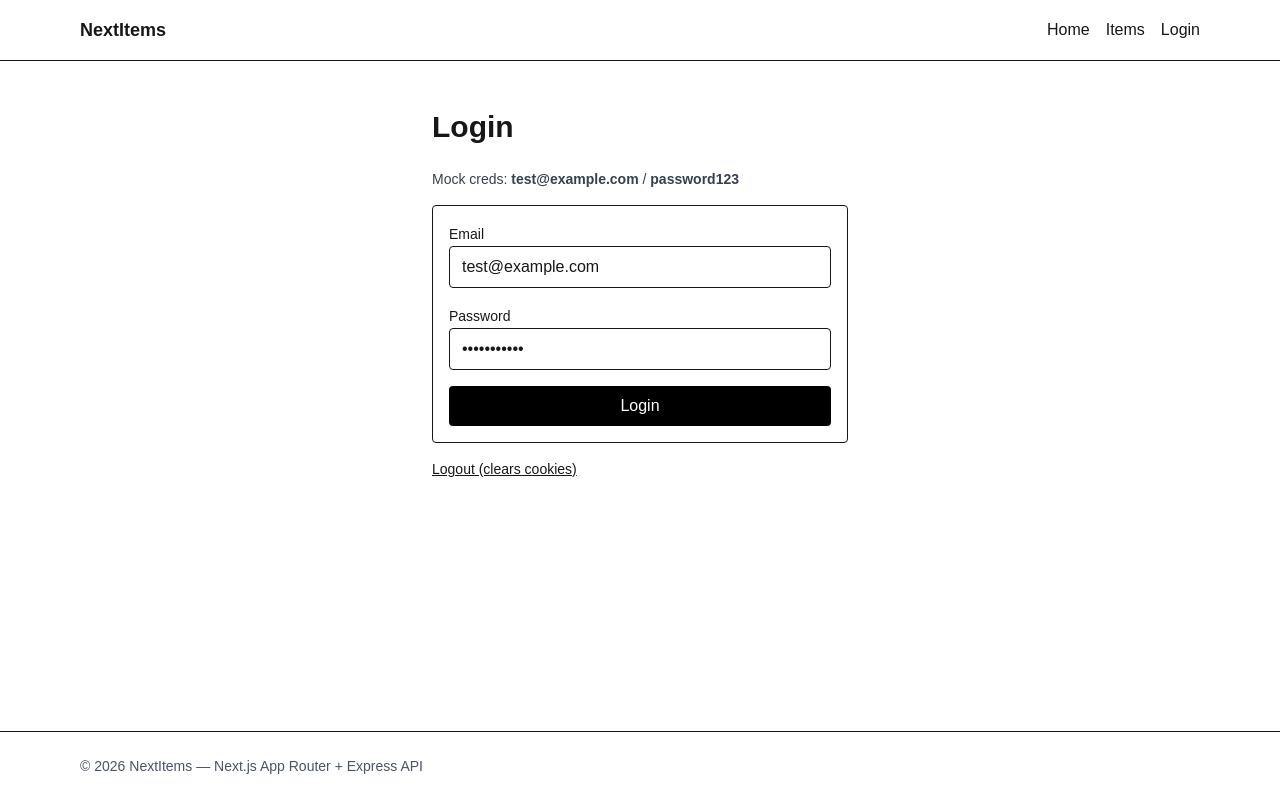
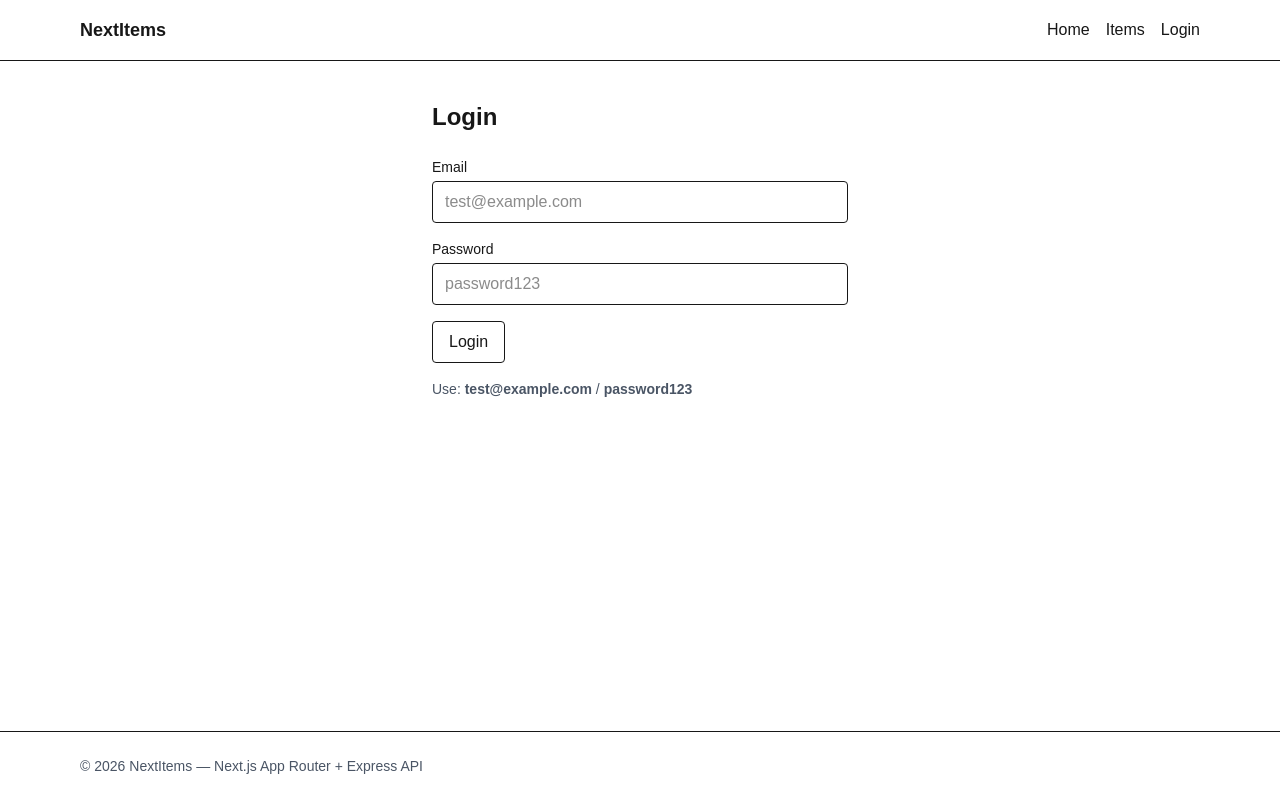
Before and after one commit to samiul1288/next-js-simple-project, a Next.js app: page /login in a window 1280 px wide. Built offline with nearby package versions, Linux system fonts and the light colour scheme; no server answers.

Commit message:
Fix login useSearchParams with Suspense

```diff
--- /dev/null
+++ b/app/login/LoginClient.tsx
@@ -0,0 +1,61 @@
+"use client";
+
+import { useSearchParams, useRouter } from "next/navigation";
+import { useState } from "react";
+import toast from "react-hot-toast";
+
+export default function LoginClient() {
+  const router = useRouter();
+  const searchParams = useSearchParams();
+  const next = searchParams.get("next") || "/items";
+
+  const [email, setEmail] = useState("");
+  const [password, setPassword] = useState("");
+
+  async function onSubmit(e: React.FormEvent) {
+    e.preventDefault();
+
+    const res = await fetch("/api/login", {
+      method: "POST",
+      headers: { "Content-Type": "application/json" },
+      body: JSON.stringify({ email, password }),
+    });
+
+    if (res.ok) {
+      toast.success("Login successful");
+      router.push(next);
+      router.refresh();
+    } else {
+      toast.error("Invalid credentials");
+    }
+  }
+
+  return (
+    <form onSubmit={onSubmit} className="space-y-4">
+      <div>
+        <label className="block text-sm mb-1">Email</label>
+        <input
+          className="w-full border rounded px-3 py-2"
+          value={email}
+          onChange={(e) => setEmail(e.target.value)}
+          placeholder="test@example.com"
+        />
+      </div>
+
+      <div>
+        <label className="block text-sm mb-1">Password</label>
+        <input
+          type="password"
+          className="w-full border rounded px-3 py-2"
+          value={password}
+          onChange={(e) => setPassword(e.target.value)}
+          placeholder="password123"
+        />
+      </div>
+
+      <button className="px-4 py-2 rounded border" type="submit">
+        Login
+      </button>
+    </form>
+  );
+}
--- a/app/login/page.tsx
+++ b/app/login/page.tsx
@@ -1,86 +1,18 @@
-"use client";
-
-import { useRouter, useSearchParams } from "next/navigation";
-import { useState } from "react";
+import { Suspense } from "react";
+import LoginClient from "./LoginClient";
 
 export default function LoginPage() {
-  const router = useRouter();
-  const params = useSearchParams();
-  const next = params.get("next") || "/items";
+  return (
+    <div className="max-w-md mx-auto px-4 py-10">
+      <h1 className="text-2xl font-bold mb-6">Login</h1>
 
-  const [email, setEmail] = useState("test@example.com");
-  const [password, setPassword] = useState("password123");
-  const [error, setError] = useState<string | null>(null);
-  const [loading, setLoading] = useState(false);
+      <Suspense fallback={<div>Loading...</div>}>
+        <LoginClient />
+      </Suspense>
 
-  async function onSubmit(e: React.FormEvent) {
-    e.preventDefault();
-    setError(null);
-    setLoading(true);
-
-    const res = await fetch("/api/login", {
-      method: "POST",
-      headers: { "Content-Type": "application/json" },
-      body: JSON.stringify({ email, password }),
-    });
-
-    setLoading(false);
-
-    if (!res.ok) {
-      const data = await res.json().catch(() => ({}));
-      setError(data?.message || "Login failed");
-      return;
-    }
-
-    router.push(next);
-  }
-
-  async function logout() {
-    await fetch("/api/logout", { method: "POST" });
-    router.refresh();
-  }
-
-  return (
-    <div className="max-w-md mx-auto px-4 py-12">
-      <h1 className="text-3xl font-bold mb-6">Login</h1>
-
-      <div className="text-sm text-gray-700 mb-4">
-        Mock creds: <b>test@example.com</b> / <b>password123</b>
-      </div>
-
-      <form onSubmit={onSubmit} className="space-y-4 border rounded p-4">
-        <div>
-          <label className="text-sm font-medium">Email</label>
-          <input
-            className="w-full border rounded px-3 py-2"
-            value={email}
-            onChange={(e) => setEmail(e.target.value)}
-          />
-        </div>
-
-        <div>
-          <label className="text-sm font-medium">Password</label>
-          <input
-            type="password"
-            className="w-full border rounded px-3 py-2"
-            value={password}
-            onChange={(e) => setPassword(e.target.value)}
-          />
-        </div>
-
-        {error && <p className="text-red-600 text-sm">{error}</p>}
-
-        <button
-          disabled={loading}
-          className="w-full rounded bg-black text-white py-2 disabled:opacity-60"
-        >
-          {loading ? "Logging in..." : "Login"}
-        </button>
-      </form>
-
-      <button onClick={logout} className="mt-4 text-sm underline">
-        Logout (clears cookies)
-      </button>
+      <p className="text-sm text-gray-600 mt-4">
+        Use: <b>test@example.com</b> / <b>password123</b>
+      </p>
     </div>
   );
 }
```
